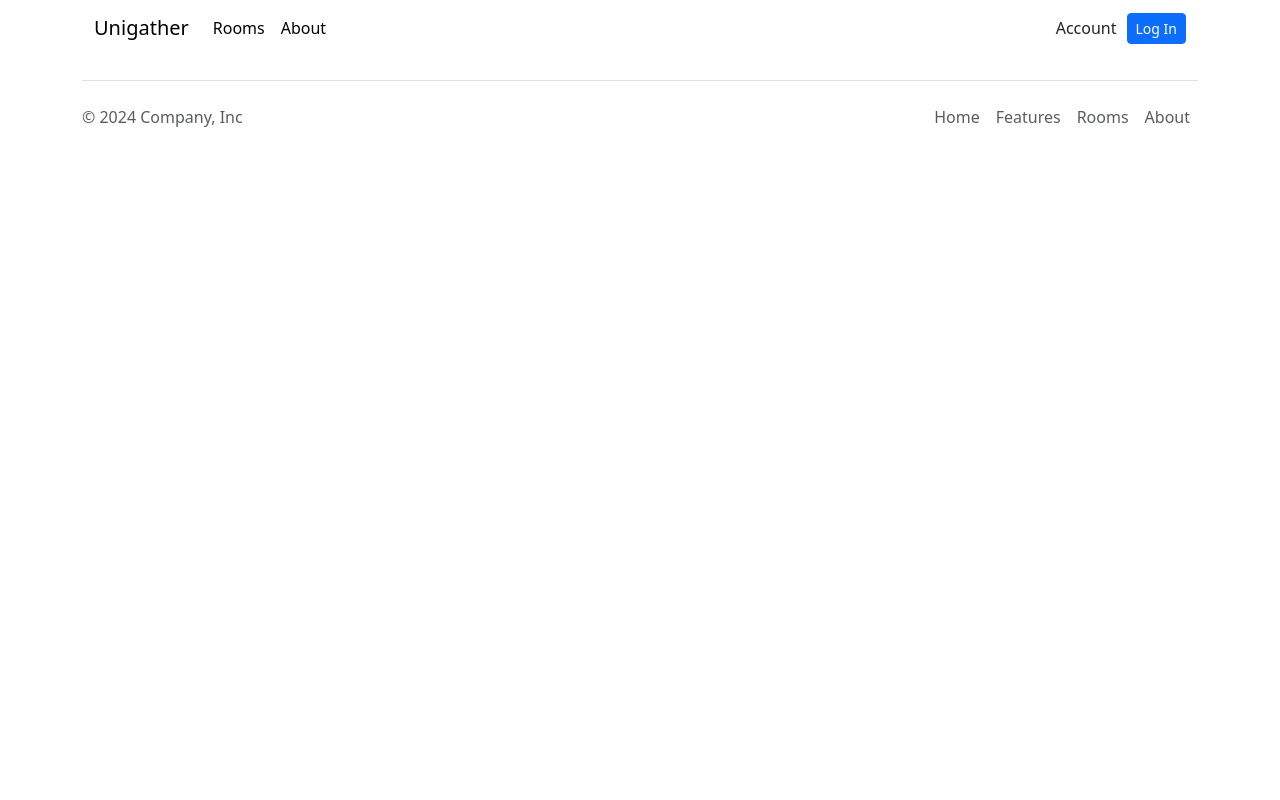
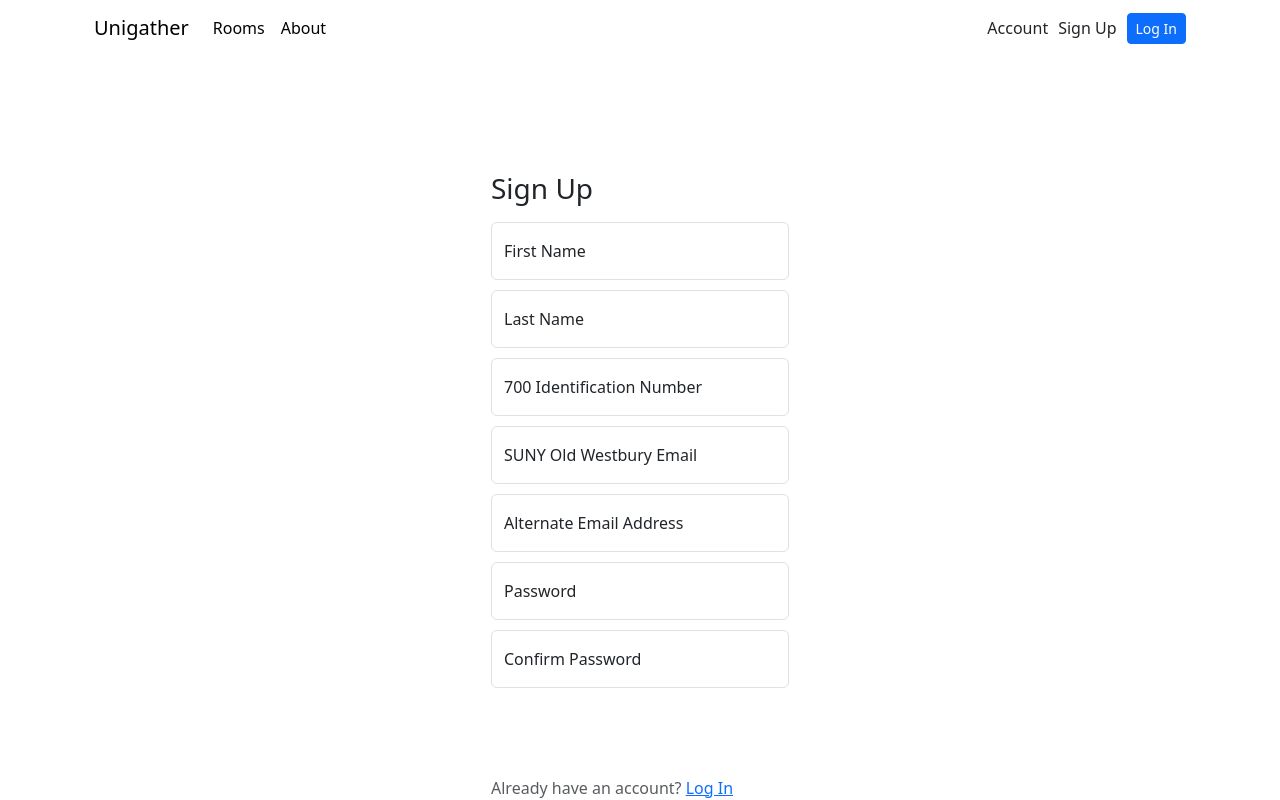
Before and after one commit to rudycaraballo/lab_scheduler, a Vue app in the folder lab-scheduler-frontend/: page /sign-up in a window 1280 px wide. Shown: the top 800 px of the page. Built offline with nearby package versions, Linux system fonts and the light colour scheme.

Commit message:
added sign up page

```diff
--- a/lab-scheduler-frontend/package.json
+++ b/lab-scheduler-frontend/package.json
@@ -11,6 +11,7 @@
   "dependencies": {
     "@azure/msal-browser": "^3.11.0",
     "@popperjs/core": "^2.11.8",
+    "axios": "^1.6.8",
     "bootstrap": "^5.3.3",
     "vue": "^3.4.21",
     "vue-router": "^4.3.0"
--- a/lab-scheduler-frontend/src/components/BookingSearch.vue
+++ b/lab-scheduler-frontend/src/components/BookingSearch.vue
@@ -9,7 +9,7 @@
               </div>
             </div>
             <div class="col-lg-3">
-              <label for="firstName" class="form-label">Date</label>
+              <label for="date" class="form-label">Date</label>
               <input type="text" class="form-control" id="firstName" placeholder="" value="" required>
               <div class="invalid-feedback">
                 Valid first name is required.
--- a/lab-scheduler-frontend/src/components/Navbar.vue
+++ b/lab-scheduler-frontend/src/components/Navbar.vue
@@ -36,7 +36,8 @@ let goHome = () => router.push("/")
             </li> -->
 
           </ul>
-          <RouterLink to="/account" class="nav-link active">Account</RouterLink>
+          <RouterLink to="/account" class="nav-link active account">Account</RouterLink>
+          <RouterLink to="/sign-up" class="nav-link active sign-up">Sign Up</RouterLink>
           <button id="lg-i-btn" class="btn btn-primary btn-sm" type="submit"><RouterLink to="/login" class="nav-link active">Log In</RouterLink></button>
         </div>
       </div>
@@ -50,6 +51,11 @@ let goHome = () => router.push("/")
   margin-left: 10px;
 }
 
+.sign-up {
+  margin-left: 10px;
+}
+
+
 
 
 </style>
--- a/lab-scheduler-frontend/src/main.js
+++ b/lab-scheduler-frontend/src/main.js
@@ -2,6 +2,7 @@ import "./assets/main.css"
 import "bootstrap"
 import "bootstrap/dist/css/bootstrap.min.css"
 import "./assets/test.scss"
+
 
 import { createApp } from 'vue'
 import App from './App.vue'
--- a/lab-scheduler-frontend/src/router/index.js
+++ b/lab-scheduler-frontend/src/router/index.js
@@ -11,6 +11,7 @@ import Rooms from "../views/Rooms.vue";
 import Success from "@/views/Success.vue";
 import RoomDes from "../views/RoomDescription.vue";
 import AdminDash from "../views/AdminDash.vue";
+import SignUp from "../views/SignUp.vue"
 // @ts-ignore
 import Dashboard from "../components/pages/Dashboard.vue";
 // import Rooms from "../views/Rooms.vue";
@@ -24,6 +25,11 @@ const routes = [
     path: "/login",
     name: "login",
     component: LogIn
+  },
+  {
+    path: "/sign-up",
+    name: "sign-up",
+    component: SignUp
   },
   {
     path: "/test",
--- a/lab-scheduler-frontend/src/views/LogIn.vue
+++ b/lab-scheduler-frontend/src/views/LogIn.vue
@@ -1,26 +1,52 @@
+<script setup>
+import axios from "axios";
+
+let email = ""
+let password = ""
+
+const login = async () => {
+
+  axios.post('http://localhost:3000/login', {
+    email: email,
+    password: password
+  })
+  .then(function (response) {
+    console.log(response);
+  })
+  .catch(function (error) {
+    alert(error.message);
+  });
+}
+
+const signUp = async () => {
+  //Check if user input correct credentials
+
+ }
+
+</script>
+
 <template>
+
  <main class="form-signin w-100 m-auto">
   <form>
-    <h1 class="h3 mb-3 fw-normal">Please sign in</h1>
+    <h1 class="h3 mb-3 fw-normal">Log In</h1>
 
     <div class="form-floating">
-      <input type="email" class="form-control" id="floatingInput" placeholder="name@example.com">
+      <input v-model="email" type="email" class="form-control" id="floatingInput" placeholder="name@example.com">
       <label for="floatingInput">Email address</label>
     </div>
     <div class="form-floating">
-      <input type="password" class="form-control" id="floatingPassword" placeholder="Password">
+      <input v-model="password" type="password" class="form-control" id="floatingPassword" placeholder="Password">
       <label for="floatingPassword">Password</label>
     </div>
 
     <div class="form-check text-start my-3">
-      <input class="form-check-input" type="checkbox" value="remember-me" id="flexCheckDefault">
-      <label class="form-check-label" for="flexCheckDefault">
-        Remember me
-      </label>
     </div>
-    <button class="btn btn-primary w-100 py-2" type="submit"><RouterLink to="/account" class="nav-link active">Log In</RouterLink></button>
-    <p class="mt-5 mb-3 text-body-secondary">&copy; 2024</p>
-  </form>
+    <p class="mt-5 mb-3 text-body-secondary">Don't have an account? <RouterLink to="/sign-up" >Sign Up</RouterLink></p>
+    <div class="row">
+      <button @click="login" class="btn btn-primary w-100 py-2 col-lg-6" >Log In</button>
+    </div>
+    </form>
 </main>
 </template>
 
@@ -31,4 +57,8 @@
   padding: 1rem;
 }
 
+.form-floating {
+    margin-bottom: 10px;
+}
+
 </style>
--- /dev/null
+++ b/lab-scheduler-frontend/src/views/SignUp.vue
@@ -0,0 +1,111 @@
+
+<template>
+<main class="form-signin w-100 m-auto">
+  <form>
+    <h1 class="h3 mb-3 fw-normal">Sign Up</h1>
+
+    <div class="form-floating">
+      <input v-model="user.fname" type="text" class="form-control" id="floatingInput" placeholder="name@example.com" required>
+      <label for="floatingInput">First Name</label>
+    </div>
+    <div class="form-floating">
+      <input v-model="user.lname" type="text" class="form-control" id="floatingInput" placeholder="name@example.com" required>
+      <label for="floatingInput">Last Name</label>
+    </div>
+    <div class="form-floating">
+      <input v-model="user.idNum" type="number" class="form-control" id="floatingInput" placeholder="name@example.com" required>
+      <label for="floatingInput">700 Identification Number</label>
+    </div>
+    <div class="form-floating">
+      <input v-model="user.email" type="email" class="form-control" id="floatingInput" placeholder="name@example.com" required>
+      <label for="floatingInput">SUNY Old Westbury Email</label>
+    </div>
+    <div class="form-floating">
+      <input v-model="user.altEmail" type="email" class="form-control" id="floatingInput" placeholder="name@example.com" required>
+      <label for="floatingInput">Alternate Email Address</label>
+    </div>
+
+    <div class="form-floating">
+      <input v-model="user.pword" type="password" class="form-control" id="floatingPassword" placeholder="Password" required>
+      <label for="floatingPassword">Password</label>
+    </div>
+
+    <div class="form-floating">
+      <input v-model="user.confirmPword" type="password" class="form-control" id="floatingPassword" placeholder="Password" required>
+      <label for="floatingPassword">Confirm Password</label>
+    </div>
+
+    <div class="form-check text-start my-3">
+    </div>
+    <p class="mt-5 mb-3 text-body-secondary">Already have an account? <RouterLink to="/login">Log In</RouterLink></p>
+    <div class="row">
+      <button @click="signUp" class="btn btn-primary w-100 py-2 col-lg-6" >Sign Up</button>
+    </div>
+    </form>
+</main>
+</template>
+
+<script setup >
+import axios from "axios";
+
+let user = {
+    fname: "",
+    lname: "",
+    idNum: "",
+    pword: "",
+    altEmail: "",
+    confirmPword: "",
+}
+
+
+const signUp = async () => {
+    //check for any empty missing values
+    for (const [key, value] of Object.entries(user)) {
+        if (value === "" ) {
+            alert("One of your inputs are empty, Please check and try again")
+            event.preventDefault();
+            return
+        }
+    }
+
+    console.log(user.fname)
+    if(user.confirmPword != user.pword) {
+        alert("Passwords do not match please try again");
+        event.preventDefault();
+        return;
+    }
+//make axios call
+//confirm a 200 response code that everything was added
+//take user to account page
+
+//   axios.post('http://localhost:3000/login', {
+//     email: email,
+//     password: password
+//   })
+//   .then(function (response) {
+//     console.log(response);
+//   })
+//   .catch(function (error) {
+//     alert(error.message);
+//   });
+}
+
+//TODO: do this after main functionality is done
+//Check that email is a OW email
+//check that password feilds are both equal
+//submit the application to the database
+//load their profile and go to the account page
+
+</script>
+
+<style scoped>
+  .form-signin {
+  max-width: 330px;
+  margin-top: 100px !important;
+  padding: 1rem;
+}
+
+.form-floating {
+    margin-bottom: 10px;
+}
+</style>
```
Also changed, not shown: lab-scheduler-frontend/src/atuhConfig.js (deleted, +0 -52 lines), 1 other file (tests, documents, lock files or other folders).
